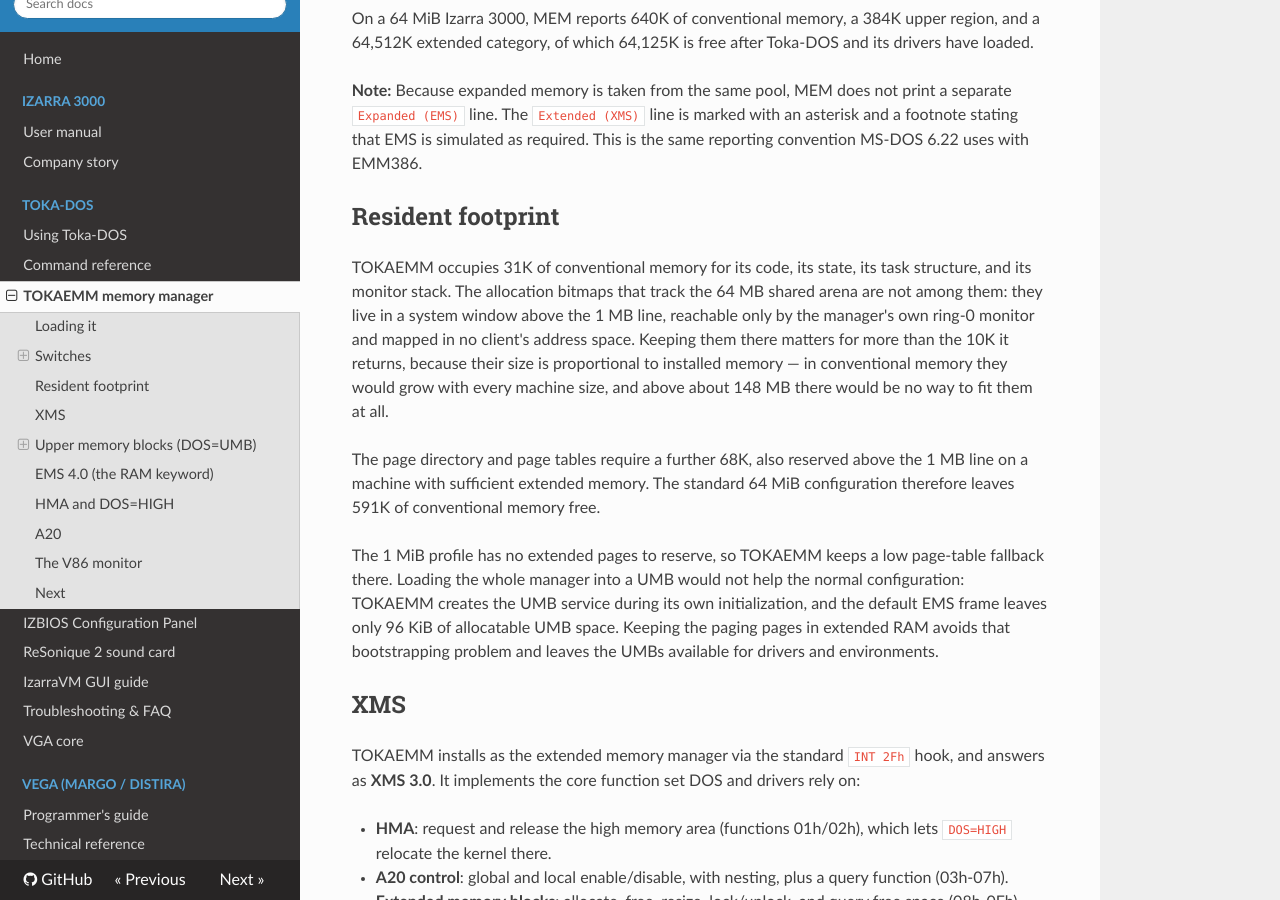
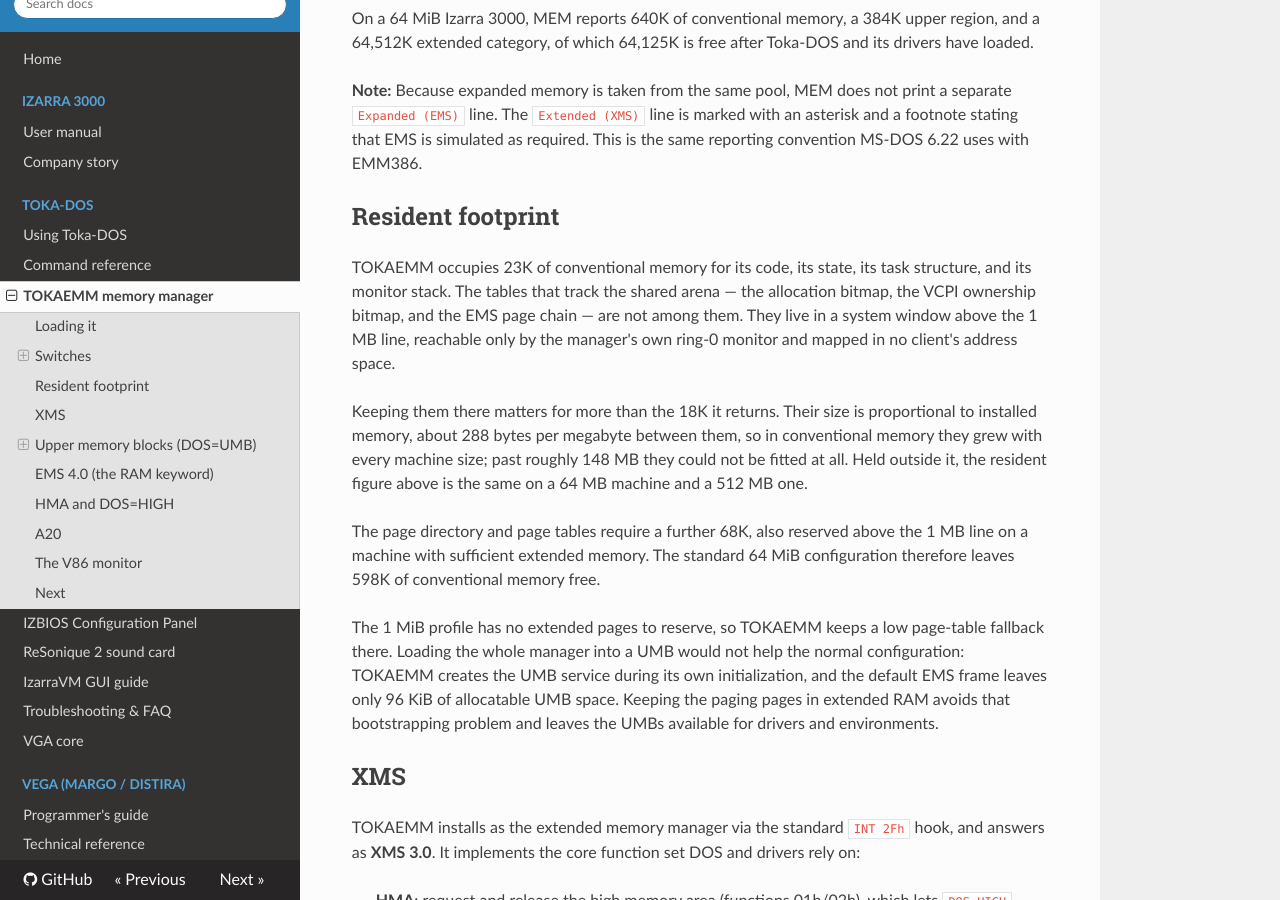
Before and after one commit to vorvek/IzarraVM, an MkDocs documentation site: the page built from docs/tokaemm/manual.md, in a window 1280 px wide and 900 px high, scrolled down 1054 px. Built offline with MkDocs 1.6.1, drawn with Linux system fonts in a browser that asks for light colours; nearby versions of some CDN libraries.

Commit message:
Move the EMS chain table into the system window too
Conventional free 591K -> 598K, resident core 31,648 -> 23,984 bytes. That is
past the 593K the machine had before it grew to 64 MB, and it is now the same
figure at 64 MB and at 512 MB: measured by assembling at raised
ARENA_GRANULES/TABLES_BYTES, the core is flat at 23,984 across 64/148/256/320/
384/512 MB, where before this branch it stopped assembling above ~148 MB.

ems_link was the last table in the core that grew with installed RAM (2 bytes
per 16 KB page, 128 B/MB). Unlike the bitmaps it is read only by 16-bit V86
code, so moving it meant moving the chain operations, not just the addressing:
ASVC_EMS_TAKE/GIVE/RESOLVE/NEXT extend the 'TA' service and work in whole guest
operations rather than single links. EMS 43h/44h/45h each cost one extra
monitor entry; the chain WALK is still a walk, and 44h already made a monitor
call for the frame remap, so the map path goes from one entry to two rather
than from one to L.

Ported in two stages on purpose: first the logic, still reading the low table
(full suite green, so the chain logic is right), then the address. A failure in
the second stage could then only be addressing.

Notes for the next reader:
- ems_link shipped as `times EMS_MAX_PAGES dw 0xFFFF`; the window is
  zero-filled and 0 is a VALID page index, so pm_init lays the terminators down
  explicitly. Belt and braces - ef_alloc writes every link before reading it -
  but a zeroed table claims every page is chained to page 0.
- Putting `ems_page_free32` between arena_svc's `.mark` and `.take` silently
  reparented every following local label to it (NASM attaches `.foo` to the
  last non-local label). The build caught it, but only via 50 confusing
  "changed during code generation" errors after one real "not defined".
- ef_free walks the chain to unmap frame slots and scrub saved_maps BEFORE
  handing it to the service to tear down; those two touch ems_frame_map and
  ems_table, which stay resident.

Adds the two asserts this layout needs: EMS_MAX_PAGES even (the terminator fill
stores dwords) and SYS_USED within SYS_BYTES (a table added without growing the
reservation would land on whatever follows it).

```diff
--- a/docs/tokaemm/manual.md
+++ b/docs/tokaemm/manual.md
@@ -54,18 +54,21 @@ the same reporting convention MS-DOS 6.22 uses with EMM386.
 
 ## Resident footprint
 
-TOKAEMM occupies 31K of conventional memory for its code, its state, its task
-structure, and its monitor stack. The allocation bitmaps that track the 64 MB
-shared arena are not among them: they live in a system window above the 1 MB
-line, reachable only by the manager's own ring-0 monitor and mapped in no
-client's address space. Keeping them there matters for more than the 10K it
-returns, because their size is proportional to installed memory — in
-conventional memory they would grow with every machine size, and above about
-148 MB there would be no way to fit them at all.
+TOKAEMM occupies 23K of conventional memory for its code, its state, its task
+structure, and its monitor stack. The tables that track the shared arena — the
+allocation bitmap, the VCPI ownership bitmap, and the EMS page chain — are not
+among them. They live in a system window above the 1 MB line, reachable only by
+the manager's own ring-0 monitor and mapped in no client's address space.
+
+Keeping them there matters for more than the 18K it returns. Their size is
+proportional to installed memory, about 288 bytes per megabyte between them, so
+in conventional memory they grew with every machine size; past roughly 148 MB
+they could not be fitted at all. Held outside it, the resident figure above is
+the same on a 64 MB machine and a 512 MB one.
 
 The page directory and page tables require a further 68K, also reserved above
 the 1 MB line on a machine with sufficient extended memory. The standard 64 MiB
-configuration therefore leaves 591K of conventional memory free.
+configuration therefore leaves 598K of conventional memory free.
 
 The 1 MiB profile has no extended pages to reserve, so TOKAEMM keeps a low
 page-table fallback there. Loading the whole manager into a UMB would not help
```
Also changed, not shown: 5 other files.
